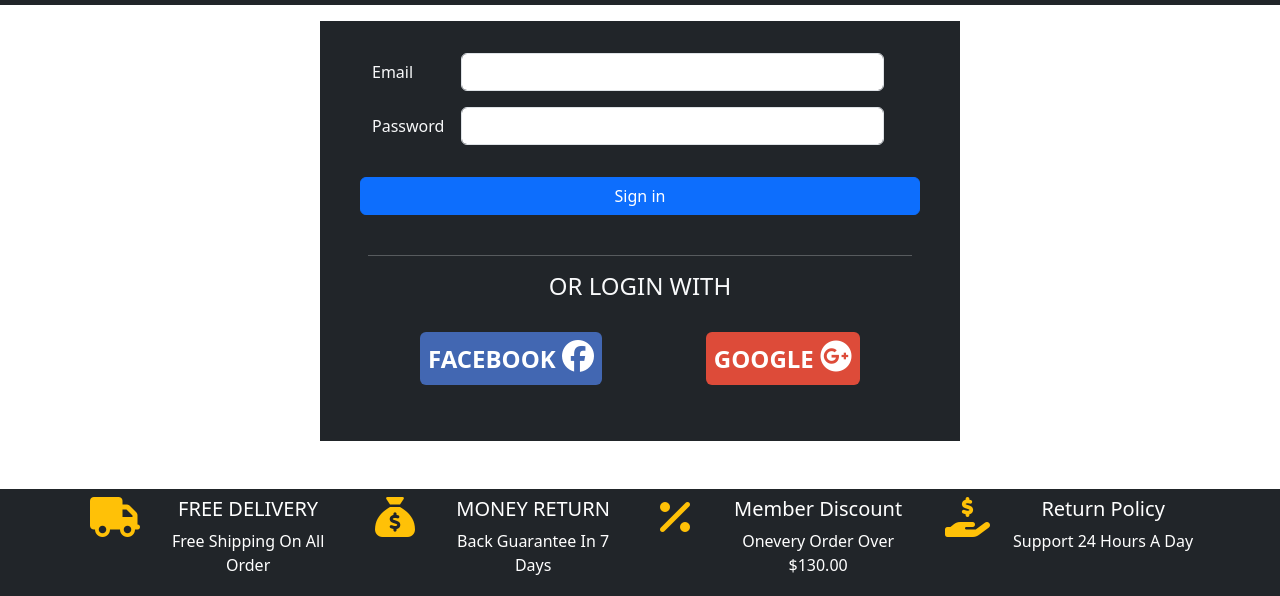
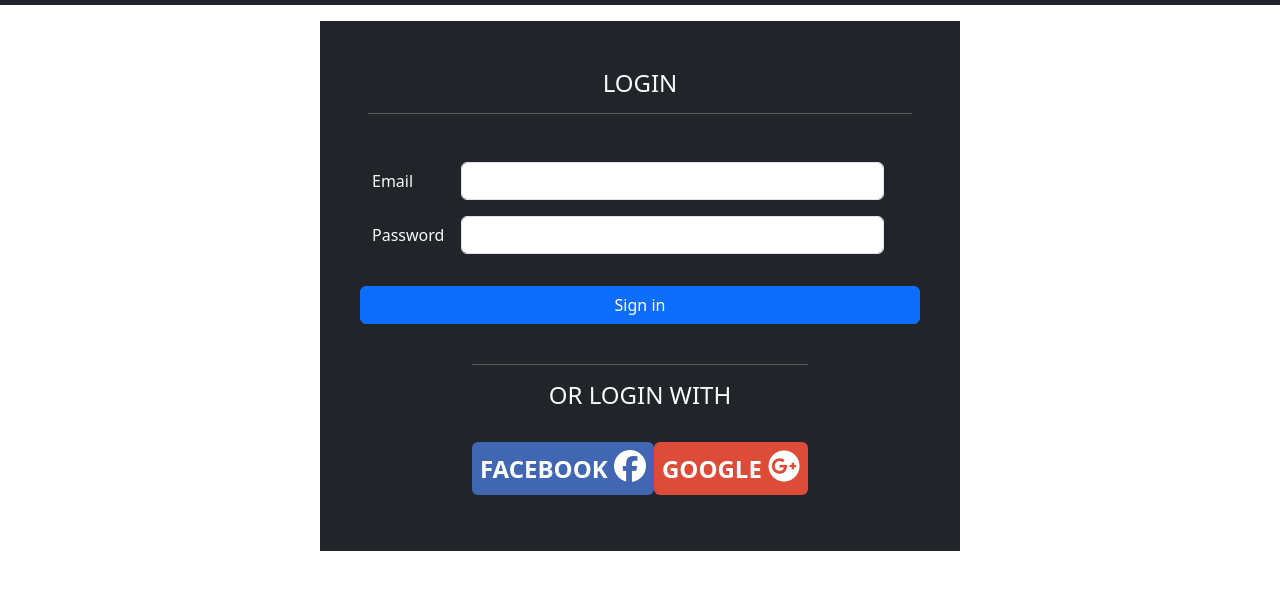
Before and after one commit to Waleed-Rasheed/Big-Store-github, a plain HTML site: page gitone/login.html in a window 1280 px wide. Shown: the part 158-754 px from the top of the page. Drawn offline with nearby package versions, Linux system fonts and the light colour scheme.

Commit message:
Work done

```diff
--- a/gitone/login.html
+++ b/gitone/login.html
@@ -73,6 +73,13 @@
 
     <!-- Login -->
     <section class="container my-4 bg-dark w-50 text-light p-5 mt-3">
+      <h4 class="d-flex justify-content-around flex-wrap">
+        LOGIN
+   </h4>
+   <hr>
+   <br>
+   <br>
+   <div class="d-flex justify-content-around flex-wrap">
         <form class="row g-3">
             <div class="row mb-3">
               <label for="inputEmail3" class="col-sm-2 col-form-label">Email</label>
```
